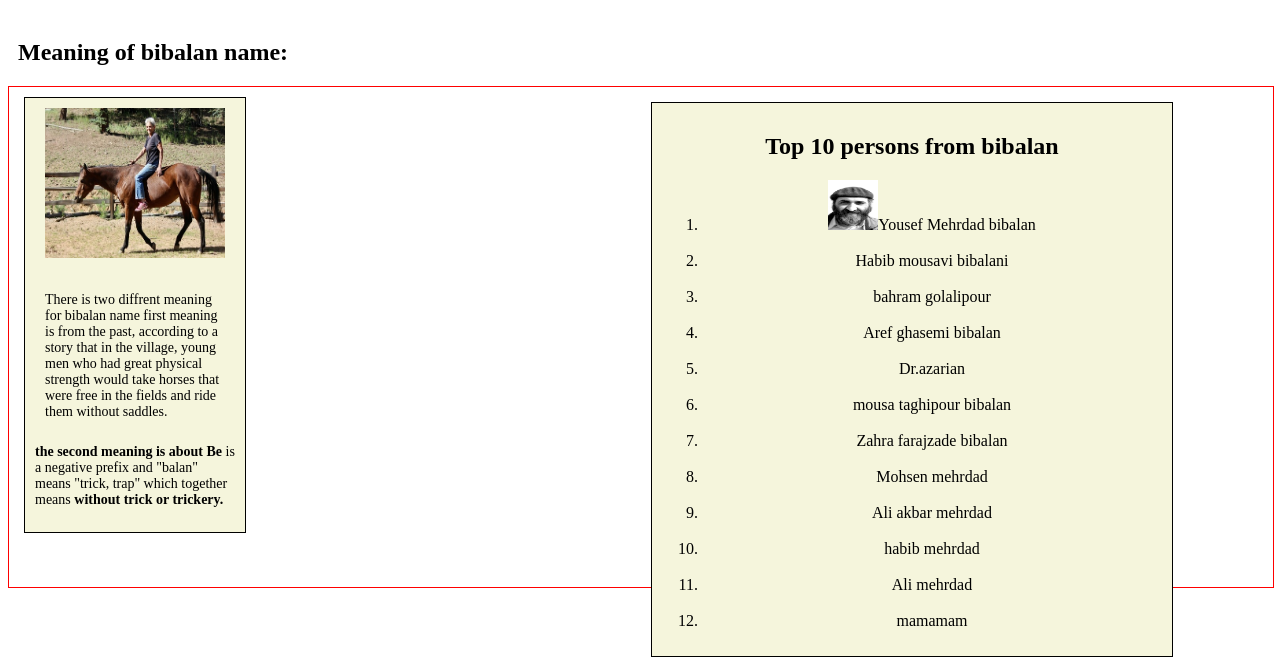
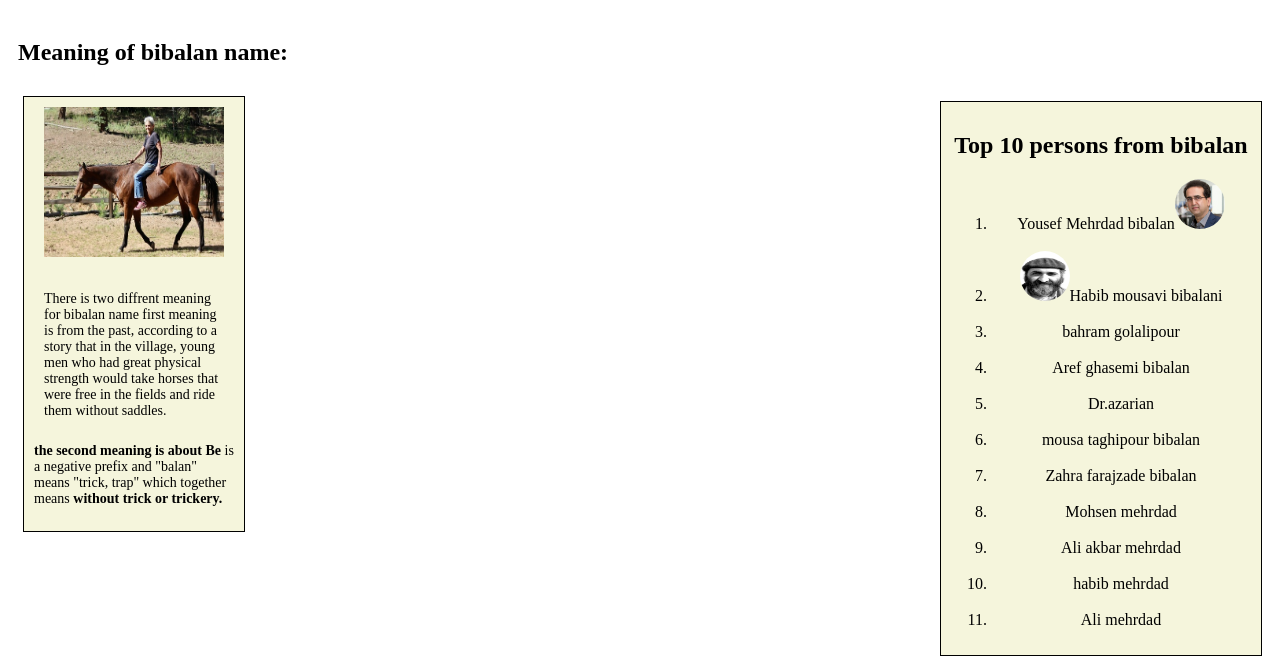
Before and after one commit to mahdaily2034hs-dot/bibalan-project, a plain HTML site: page bibalan.html in a window 1280 px wide. Shown: the part 467-1124 px from the top of the page. Drawn offline with Linux system fonts and the light colour scheme.

Commit message:
add img to list

```diff
--- a/bibalan.css
+++ b/bibalan.css
@@ -44,14 +44,15 @@
 
 .div2 {
      /* height: 450px;  */
-    width: 500px;
+    width: 300px;
     text-align: center;
     border: solid 1px black;
     background-color: beige;
     padding: 10px;
     position: absolute;
-    right: 100px;
+    right: 10px;
     top: 15px;
+
 
 }
 
@@ -59,10 +60,17 @@
     height: 500px;
     width: 100%;
     position: relative;
-    border: 1px solid red;
 }
 
 .yousefPhoto {
     width: 50px;
     height: 50px;
+    border-radius: 300px;
 }
+
+.habibphoto {
+    width: 50px;
+    height: 50px;
+    border-radius: 300px;
+
+}
--- a/bibalan.html
+++ b/bibalan.html
@@ -1,7 +1,11 @@
 <!DOCTYPE html>
 <html>
 
-    <head> <link href="bibalan.css" rel="stylesheet"></head>
+    <head>
+        <link href="bibalan.css" rel="stylesheet">
+        <title>Bibalan</title>
+
+    </head>
 
     <body>
         <img src="bibalan.jpg" id="img">
@@ -23,9 +27,9 @@
         <div class="div2">
             <h2>Top 10 persons from bibalan</h2>
             <ol>
-                <li><img src="habib.png" alt="Yousef" class="yousefPhoto">Yousef Mehrdad bibalan</li>
+                <li>Yousef Mehrdad bibalan<img src="yousef.png" alt="Yousef" class="yousefPhoto"></li>
                 <br>
-                <li>Habib mousavi bibalani</li>
+                <li><img src="habib.png" alt="habib" class="habibphoto">Habib mousavi bibalani</li>
                 <br>
                 <li>bahram golalipour</li>
                 <br>
@@ -44,9 +48,6 @@
                 <li>habib mehrdad</li>
                 <br>
                 <li>Ali mehrdad</li>
-                <br>
-                <li>mamamam</li>
-
             </ol>
           </div>
         </div>
```
Also changed, not shown: yousef.png (added).
